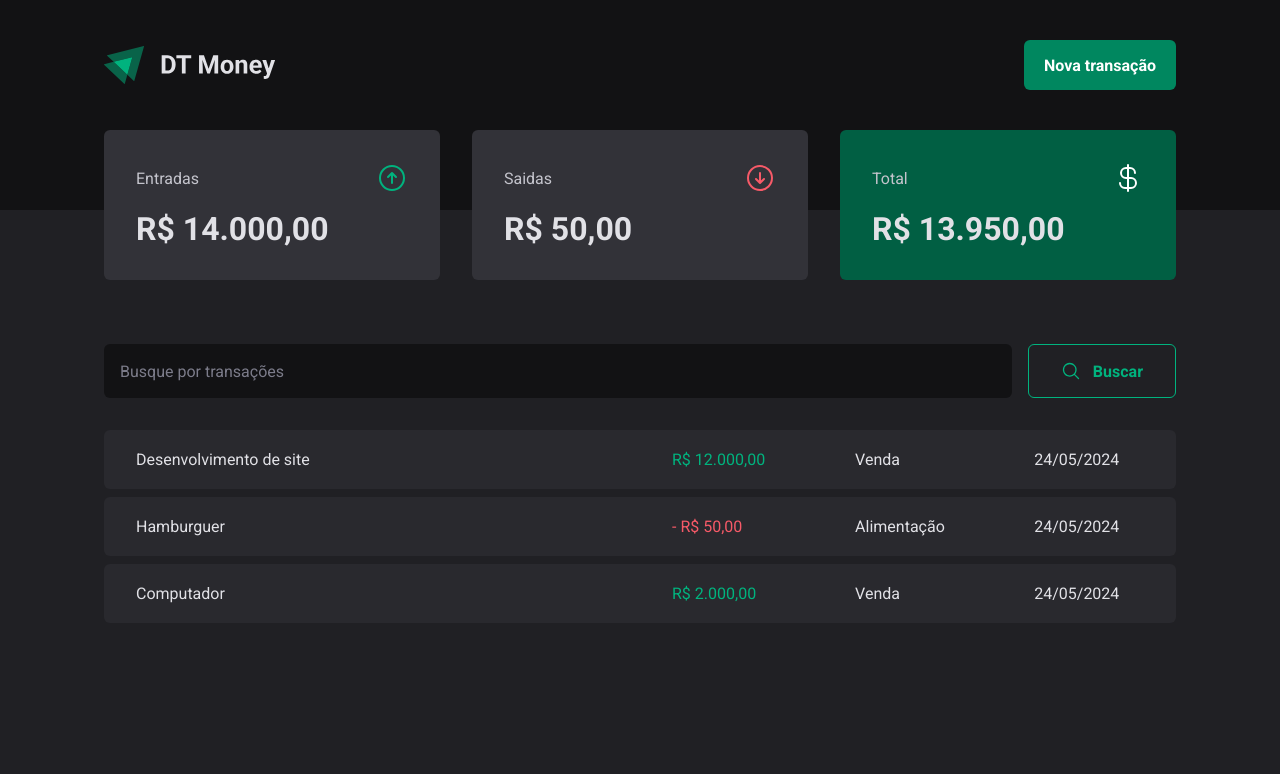
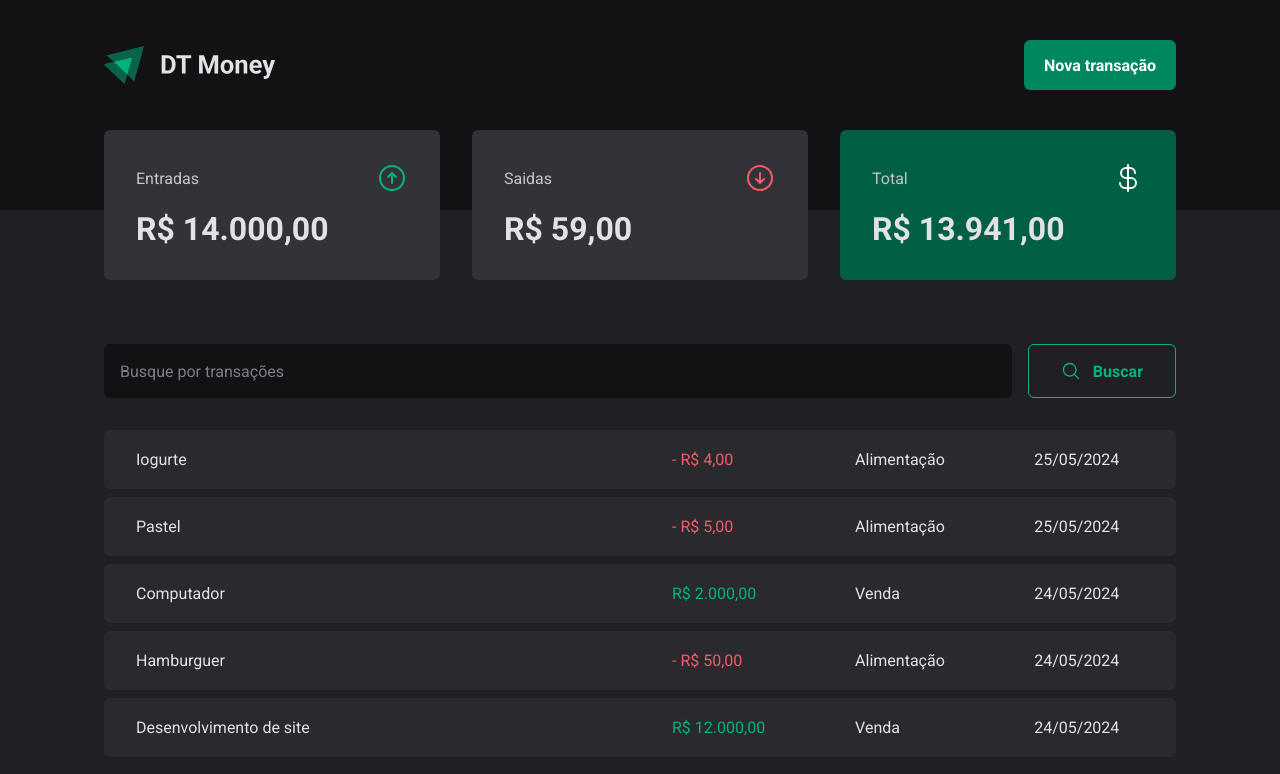
Before and after one commit to PetersonMunuera/dt-money, a React (Vite) app: page / in a window 1280 px wide. Shown: the top 774 px of the page. Built offline with nearby package versions, Linux system fonts and the light colour scheme; data requests are answered from the project's data file.

Commit message:
feat: create transaction

```diff
--- a/server.json
+++ b/server.json
@@ -14,7 +14,7 @@
       "type": "outcome",
       "category": "Alimentação",
       "price": 50,
-      "createdAt": "2024-05-24T21:30:59.193Z"
+      "createdAt": "2024-05-24T22:30:59.193Z"
     },
     {
       "id": 3,
@@ -22,7 +22,23 @@
       "type": "income",
       "category": "Venda",
       "price": 2000,
-      "createdAt": "2024-05-24T21:30:59.193Z"
+      "createdAt": "2024-05-24T23:30:59.193Z"
+    },
+    {
+      "description": "Pastel",
+      "price": 5,
+      "category": "Alimentação",
+      "type": "outcome",
+      "createdAt": "2024-05-25T13:36:59.413Z",
+      "id": 4
+    },
+    {
+      "description": "Iogurte",
+      "price": 4,
+      "category": "Alimentação",
+      "type": "outcome",
+      "createdAt": "2024-05-25T13:38:07.683Z",
+      "id": 5
     }
   ]
 }
--- a/src/components/NewTransactionsModal/index.tsx
+++ b/src/components/NewTransactionsModal/index.tsx
@@ -4,6 +4,8 @@ import { Overlay, Content, CloseButton, TransactionType, TransactionButton } fro
 import { z } from 'zod'
 import { Controller, useForm } from 'react-hook-form'
 import { zodResolver } from '@hookform/resolvers/zod'
+import { useContext } from 'react'
+import { TransactionsContext } from '../../contexts/TransactionsContext'
 
 const newTransactionFormSchema = z.object({
   description: z.string(),
@@ -19,13 +21,25 @@ export function NewTransactionsModal() {
     control,
     register,
     handleSubmit,
+    reset,
     formState: { isSubmitting }
   } = useForm<NewTransactionFormInputs>({
     resolver: zodResolver(newTransactionFormSchema)
   })
 
+  const { createTransaction } = useContext(TransactionsContext)
+
   function handleCreateNewTransaction(data: NewTransactionFormInputs) {
-    console.log(data)
+    const { description, price, category, type } = data
+
+    createTransaction({
+      category,
+      description,
+      type,
+      price
+    })
+
+    reset()
   }
 
   return (
--- a/src/contexts/TransactionsContext.tsx
+++ b/src/contexts/TransactionsContext.tsx
@@ -13,10 +13,18 @@ interface Transaction {
 interface TransactionsContextType {
   transactions: Transaction[]
   fetchTransactions: (query?: string) => Promise<void>
+  createTransaction: (data: CreateTransactionInputs) => Promise<void>
 }
 
 interface TransactionsProviderProps {
   children: ReactNode
+}
+
+interface CreateTransactionInputs {
+  description: string,
+  type: "income" | "outcome",
+  category: string,
+  price: number,
 }
 
 export const TransactionsContext = createContext({} as TransactionsContextType)
@@ -27,11 +35,27 @@ export function TransactionsProvider({ children }: TransactionsProviderProps) {
   async function fetchTransactions(query?: string) {
     const response = await api.get('transactions', {
       params: {
+        _sort: 'createdAt',
+        _order: 'desc',
         q: query
       }
     })
 
     setTransactions(response.data)
+  }
+
+  async function createTransaction(data: CreateTransactionInputs) {
+    const { description, price, category, type } = data
+
+    const response = await api.post('transactions', {
+      description,
+      price,
+      category,
+      type,
+      createdAt: new Date()
+    })
+
+    setTransactions((state) => [response.data, ...state])
   }
 
   useEffect(() => {
@@ -40,7 +64,7 @@ export function TransactionsProvider({ children }: TransactionsProviderProps) {
 
   return (
     <TransactionsContext.Provider
-      value={{ transactions, fetchTransactions }}
+      value={{ transactions, fetchTransactions, createTransaction }}
     >
       {children}
     </TransactionsContext.Provider>
```
